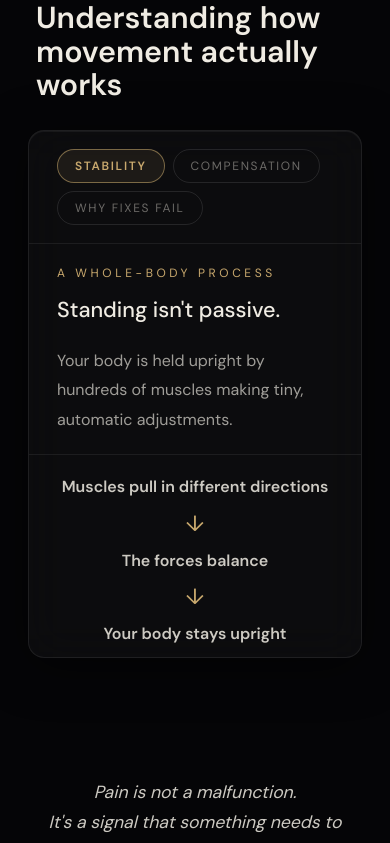
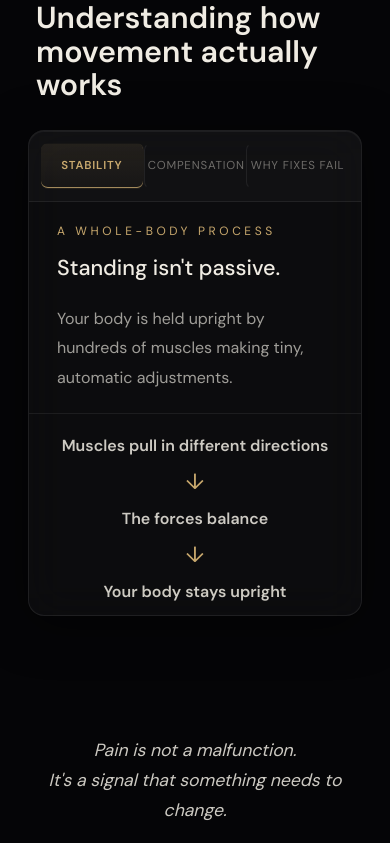
Before and after one commit to corrigarton/FitAlign-Landing-Page, a React (Vite) app: page / in a window 390 px wide. Shown: the part 2160-3003 px from the top of the page. Built offline with nearby package versions, Linux system fonts and the light colour scheme.

Commit message:
Improve mobile foundation tabs and expand about biography

```diff
--- a/src/App.tsx
+++ b/src/App.tsx
@@ -1827,12 +1827,16 @@ function FoundationsSection() {
         {/* Tab bar */}
         <div
           style={{
-            padding: "clamp(18px, 2.5vw, 26px) clamp(28px, 5vw, 48px)",
+            padding: isMobile
+              ? "12px"
+              : "clamp(18px, 2.5vw, 26px) clamp(28px, 5vw, 48px)",
             borderBottom: "1px solid rgba(255,255,255,0.07)",
-            display: "flex",
+            display: isMobile ? "grid" : "flex",
+            gridTemplateColumns: isMobile ? "repeat(3, minmax(0, 1fr))" : undefined,
             alignItems: "center",
-            gap: "8px",
-            flexWrap: "wrap",
+            gap: isMobile ? "0" : "8px",
+            flexWrap: isMobile ? undefined : "wrap",
+            background: isMobile ? "rgba(255,255,255,0.018)" : undefined,
           }}
         >
           {tabs.map((tab, i) => (
@@ -1840,23 +1844,37 @@ function FoundationsSection() {
               key={tab}
               onClick={() => switchTo(i)}
               style={{
-                padding: "7px 17px",
+                position: "relative",
+                padding: isMobile ? "13px 3px 14px" : "7px 17px",
                 border: `1px solid ${
-                  i === active
+                  isMobile
+                    ? "transparent"
+                    : i === active
                     ? "rgba(201,169,110,0.55)"
                     : "rgba(255,255,255,0.1)"
                 }`,
-                background:
-                  i === active ? "rgba(201,169,110,0.09)" : "transparent",
+                borderLeft: isMobile && i > 0
+                  ? "1px solid rgba(255,255,255,0.07)"
+                  : undefined,
+                borderRadius: isMobile ? "7px" : "100px",
+                background: i === active
+                  ? isMobile
+                    ? "linear-gradient(180deg, rgba(201,169,110,0.1), rgba(201,169,110,0.035))"
+                    : "rgba(201,169,110,0.09)"
+                  : "transparent",
                 color: i === active ? "#c9a96e" : "rgba(240,236,227,0.42)",
-                fontSize: "12px",
-                letterSpacing: "0.14em",
+                fontSize: isMobile ? "11.5px" : "12px",
+                letterSpacing: isMobile ? "0.07em" : "0.14em",
                 textTransform: "uppercase",
-                borderRadius: "100px",
                 cursor: "pointer",
                 transition: "all 0.22s ease",
                 fontFamily: "'DM Sans', system-ui, sans-serif",
                 fontWeight: i === active ? 600 : 400,
+                whiteSpace: "nowrap",
+                boxShadow:
+                  isMobile && i === active
+                    ? "inset 0 -1px 0 rgba(201,169,110,0.8)"
+                    : "none",
               }}
             >
               {tab}
@@ -3108,8 +3126,8 @@ function AboutSection() {
         </p>
         <p style={{ color: "rgba(240,236,227,0.68)", lineHeight: 1.88 }}>
           Through decades of studying anatomy, breathing, fascia, posture,
-          massage, and human movement — and working directly with thousands of
-          students and clients — she developed a method for restoring alignment
+          massage, and human movement &mdash; and working directly with thousands of
+          students and clients &mdash; she developed a method for restoring alignment
           through movement rather than forcing the body into static positions.
         </p>
       </Reveal>
@@ -3208,8 +3226,35 @@ function AboutSection() {
     return (
       <Section>
         {headerBlock}
+        <Reveal delay={100}>
+          <p
+            style={{
+              color: "rgba(240,236,227,0.68)",
+              lineHeight: 1.88,
+              marginBottom: "24px",
+            }}
+          >
+            Michaelle Edwards began studying yoga at 18 under Swami Satchidananda.
+            After experiencing injury and instability within her own practice, she
+            began questioning whether commonly taught movements reflected the
+            body's natural design.
+          </p>
+        </Reveal>
         {photoBlock}
-        {bioBlock}
+        <Reveal delay={120}>
+          <p
+            style={{
+              color: "rgba(240,236,227,0.68)",
+              lineHeight: 1.88,
+              marginBottom: "24px",
+            }}
+          >
+            Through decades of studying anatomy, breathing, fascia, posture,
+            massage, and human movement &mdash; and working directly with thousands of
+            students and clients &mdash; she developed a method for restoring alignment
+            through movement rather than forcing the body into static positions.
+          </p>
+        </Reveal>
         {credentialsBlock}
       </Section>
     )
```
